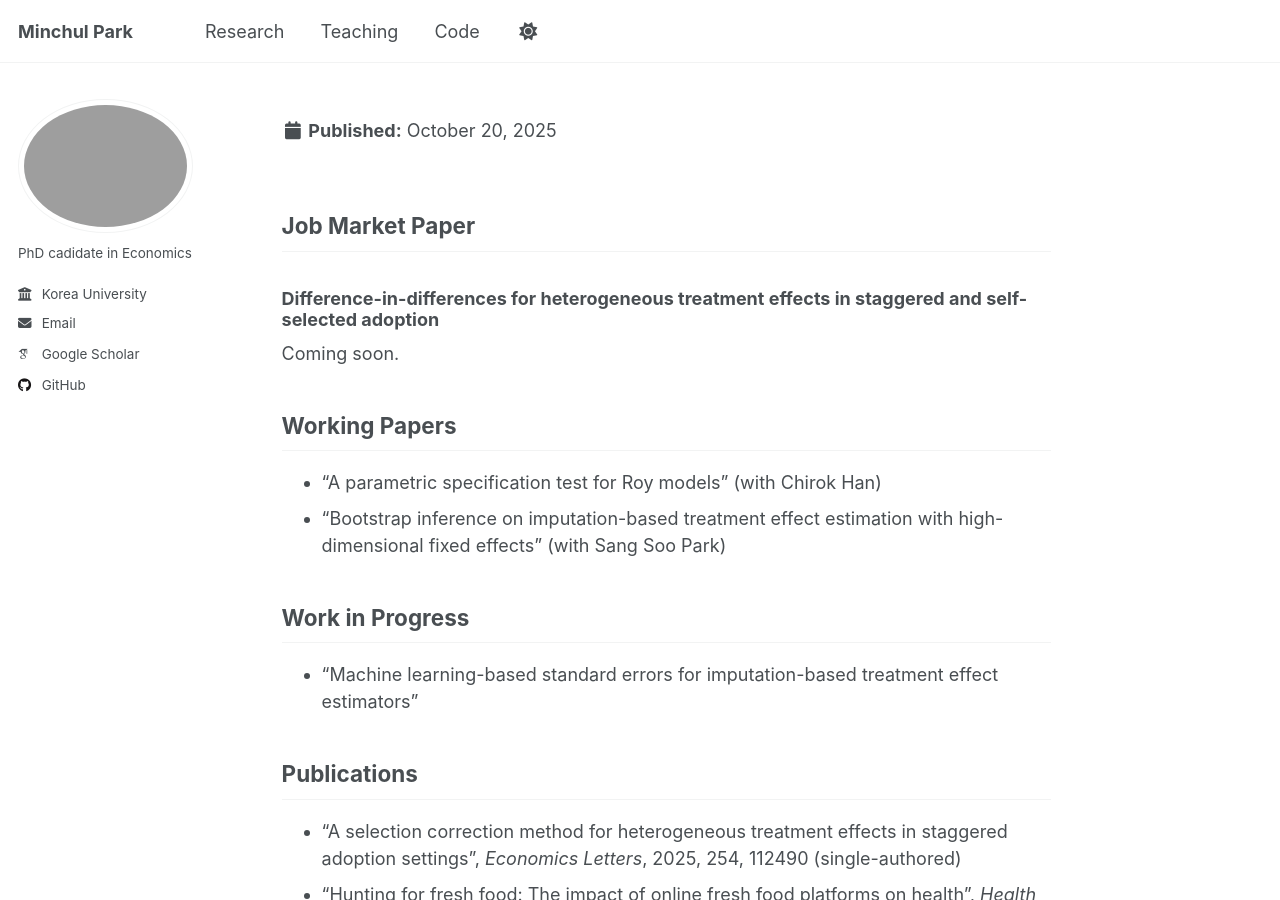
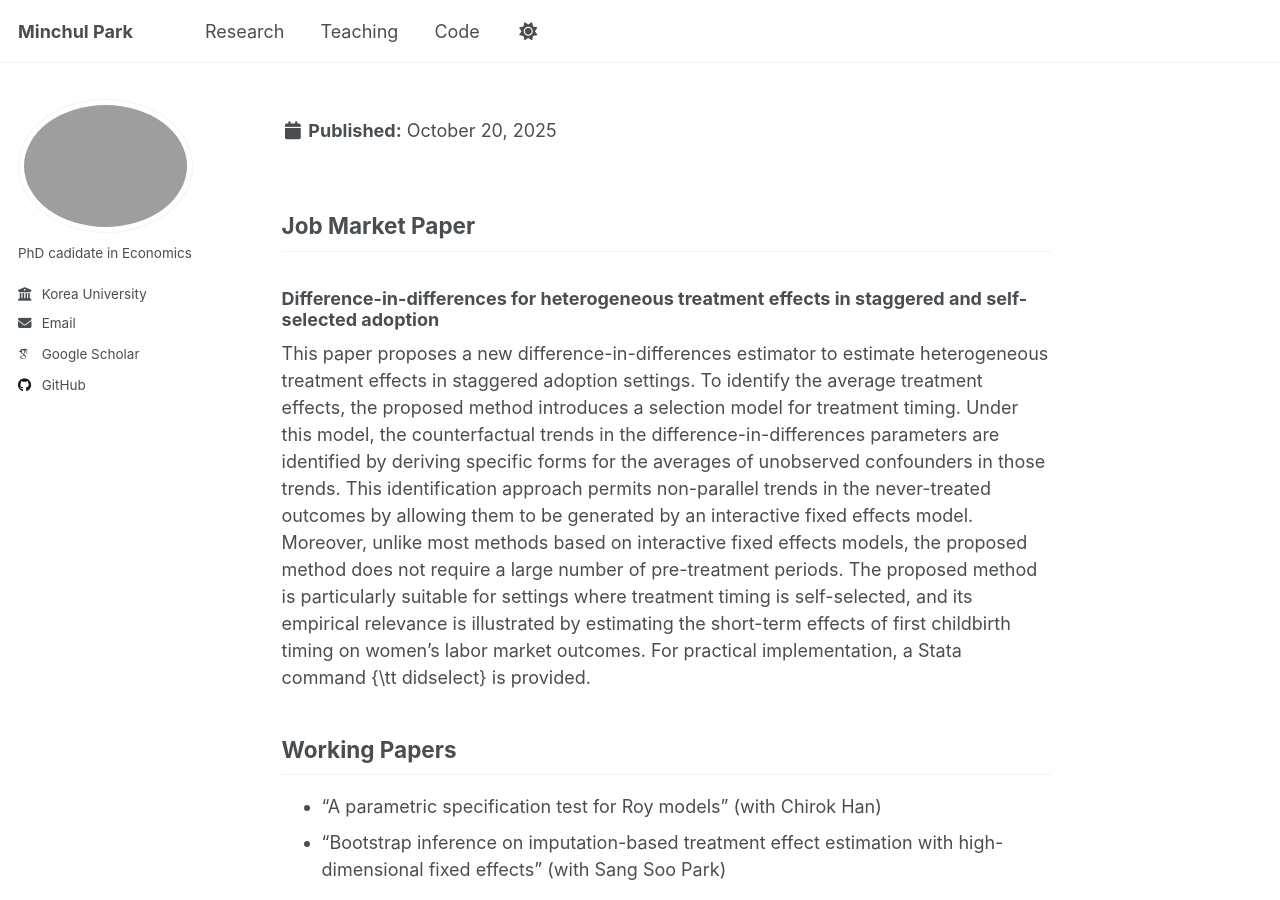
Before and after one commit to econompark/econompark.github.io, a Jekyll site: the page built from _research/research.md, in a window 1280 px wide and 900 px high. Built offline with Jekyll 4.4.1, drawn with Linux system fonts in a browser that asks for light colours; some web fonts are replaced; a script that is not in the unit is left out.

Commit message:
Update research.md

```diff
--- a/_research/research.md
+++ b/_research/research.md
@@ -9,7 +9,7 @@ show_date: false
 
 ### Difference-in-differences for heterogeneous treatment effects in staggered and self-selected adoption
 
-Coming soon.
+This paper proposes a new difference-in-differences estimator to estimate heterogeneous treatment effects in staggered adoption settings. To identify the average treatment effects, the proposed method introduces a selection model for treatment timing. Under this model, the counterfactual trends in the difference-in-differences parameters are identified by deriving specific forms for the averages of unobserved confounders in those trends. This identification approach permits non-parallel trends in the never-treated outcomes by allowing them to be generated by an interactive fixed effects model. Moreover, unlike most methods based on interactive fixed effects models, the proposed method does not require a large number of pre-treatment periods. The proposed method is particularly suitable for settings where treatment timing is self-selected, and its empirical relevance is illustrated by estimating the short-term effects of first childbirth timing on women’s labor market outcomes. For practical implementation, a Stata command {\tt didselect} is provided.
 
 ## Working Papers
   - "A parametric specification test for Roy models" (with Chirok Han)
```
